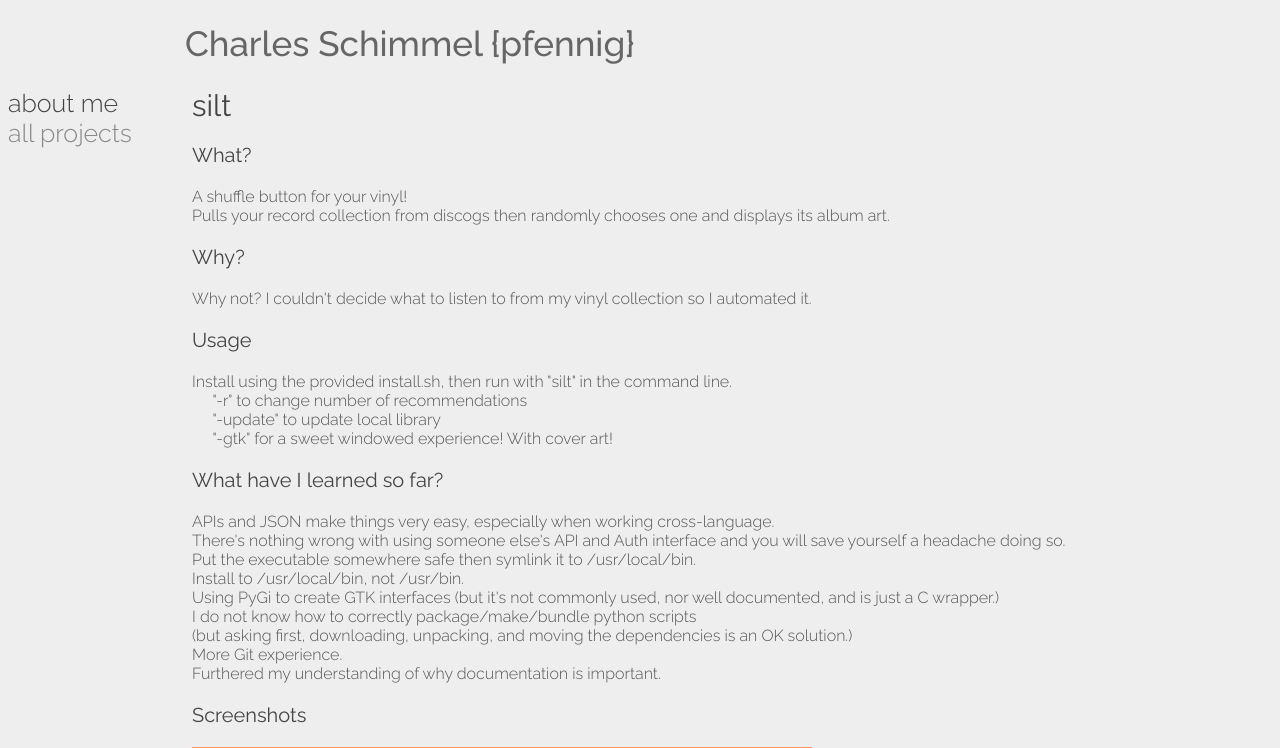
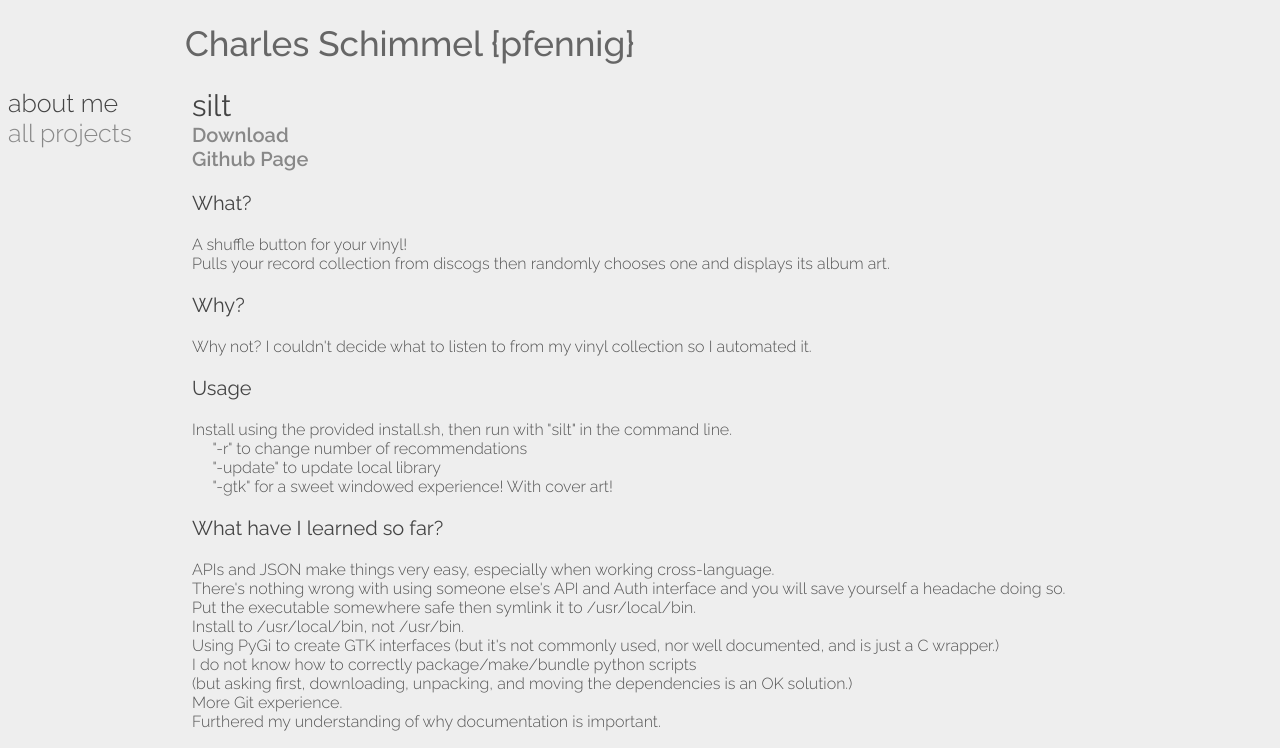
Before and after one commit to CharlesSchimmel/silt, a plain HTML site: page index.html in a window 1280 px wide. Shown: the top 748 px of the page. Drawn offline with Linux system fonts and the light colour scheme.

Commit message:
gh-page!

```diff
--- a/index.html
+++ b/index.html
@@ -19,6 +19,8 @@
     <div class = "righty">
         <div class= "content">
             <h2>silt</h2>
+            <a href="https://github.com/CharlesSchimmel/silt/archive/master.zip">Download</a><br>
+            <a href="https://github.com/CharlesSchimmel/silt/">Github Page</a>
             <h3>What?</h3>
             <p>A shuffle button for your vinyl!<br>
             Pulls your record collection from discogs then randomly chooses one and displays its album art.</p>
```
